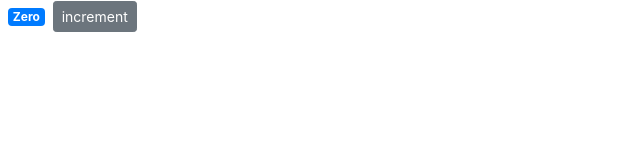
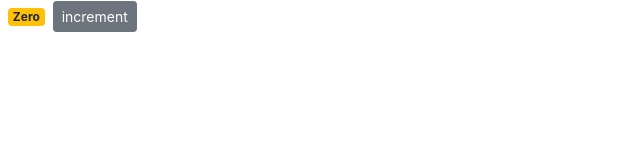
Before and after one commit to alex-182/reactMV1, a React (Create React App) app in the folder counter-app/: page / in a window 1280 px wide. Shown: the top 160 px of the page, without its empty margins (0-640 px from the left). Built offline with nearby package versions, Linux system fonts and the light colour scheme.

Commit message:
e7 - setting classes dynamicaly

```diff
--- a/counter-app/src/components/counter.jsx
+++ b/counter-app/src/components/counter.jsx
@@ -8,10 +8,16 @@ class Counter extends Component {
     render() {
         return (
             <React.Fragment>
-                <p className="badge badge-primary m-2">{this.formatCount()}</p>
+                <p className={this.formatClasses()}>{this.formatCount()}</p>
                 <button className="btn btn-secondary btn-sm">increment</button>
             </React.Fragment>
         );
+    }
+
+    formatClasses() {
+        let classes = "badge m-2 badge-";
+        classes += (this.state.count == 0) ? "warning" : "primary";
+        return classes;
     }
 
     formatCount() {
```
